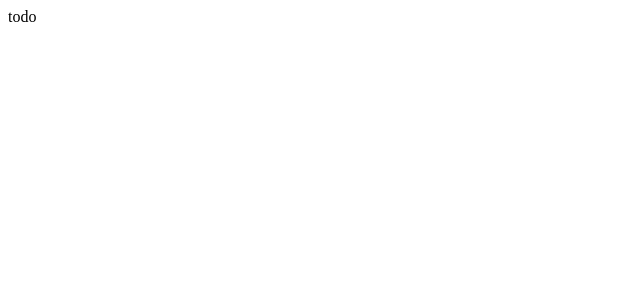
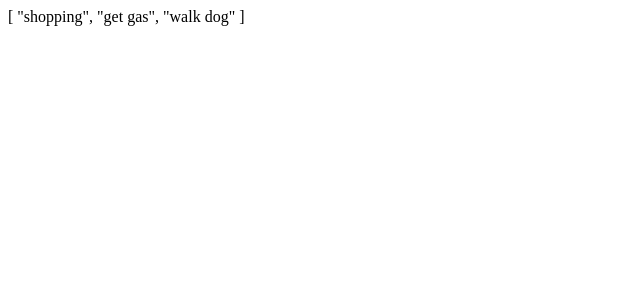
Before and after one commit to RealWeeks/learn-vue-todo, a Vue app: page / in a window 1280 px wide. Shown: the top 300 px of the page, without its empty margins (0-640 px from the left). Built offline with nearby package versions, Linux system fonts and the light colour scheme.

Commit message:
render todos

```diff
--- a/src/components/HelloWorld.vue
+++ b/src/components/HelloWorld.vue
@@ -1,6 +1,6 @@
 <template>
   <div id="todo">
-    todo
+    {{todos}}
   </div>
 </template>
 
@@ -8,6 +8,7 @@
 
 export default {
   name: 'todo',
+  props:['todos'],
   components: {
 
   },
```
